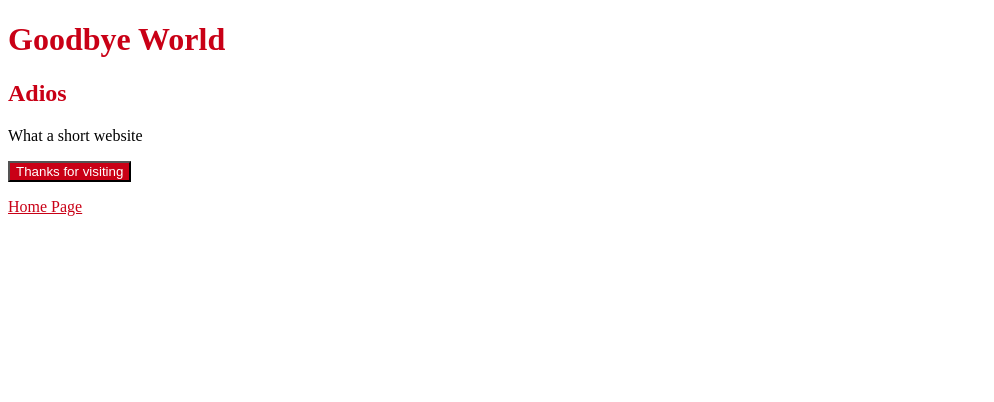
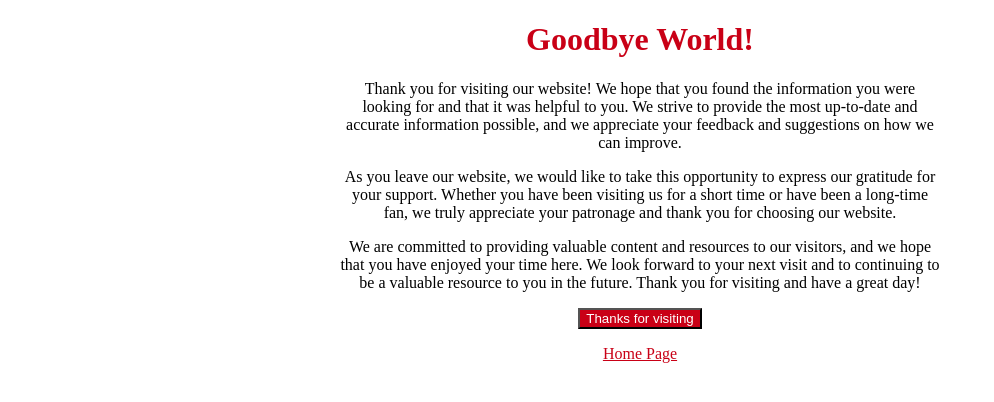
Before and after one commit to code4policy-archive/simple-website-jordancallahan, a plain HTML site: page goodbye.html in a window 1280 px wide. Shown: the whole page, without its empty margins (0-994 px from the left). Drawn offline with Linux system fonts and the light colour scheme.

Commit message:
adding generic goodbye information

```diff
--- a/goodbye.html
+++ b/goodbye.html
@@ -6,14 +6,32 @@
   </head>
 
   <body>
-    <div>
-      <h1>Goodbye World</h1>
-      <h2>Adios</h2>
-      <p>What a short website</p>
+    <div class="center">
+      <h1>Goodbye World!</h1>
+      <p>
+        Thank you for visiting our website! We hope that you found the
+        information you were looking for and that it was helpful to you. We
+        strive to provide the most up-to-date and accurate information possible,
+        and we appreciate your feedback and suggestions on how we can improve.
+      </p>
+      <p>
+        As you leave our website, we would like to take this opportunity to
+        express our gratitude for your support. Whether you have been visiting
+        us for a short time or have been a long-time fan, we truly appreciate
+        your patronage and thank you for choosing our website.
+      </p>
+
+      <p>
+        We are committed to providing valuable content and resources to our
+        visitors, and we hope that you have enjoyed your time here. We look
+        forward to your next visit and to continuing to be a valuable resource
+        to you in the future. Thank you for visiting and have a great day!
+      </p>
+
       <button id="thanks-button">Thanks for visiting</button>
     </div>
 
-    <div>
+    <div class="center">
       <p>
         <a href="index.html"> Home Page </a>
       </p>
```
